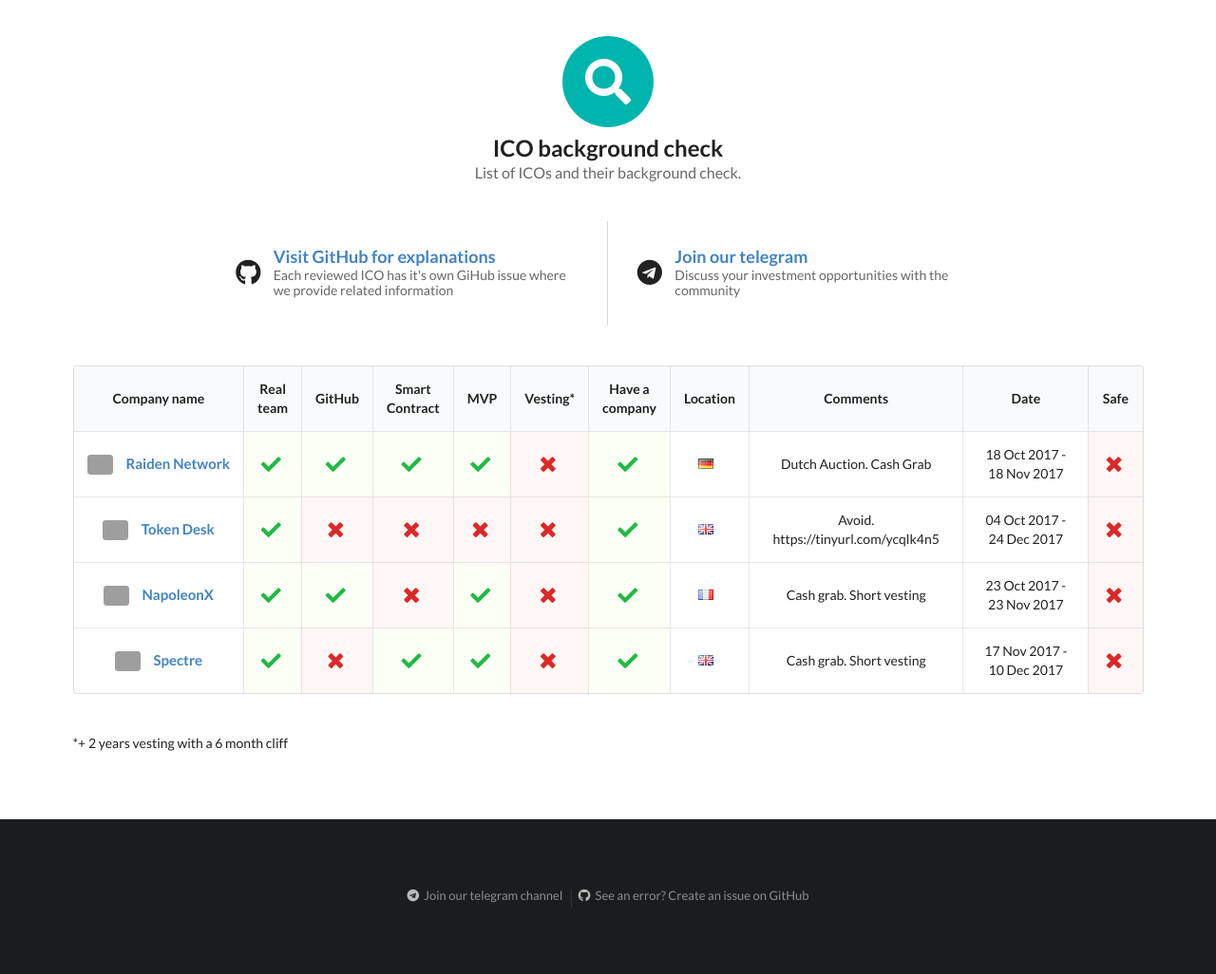
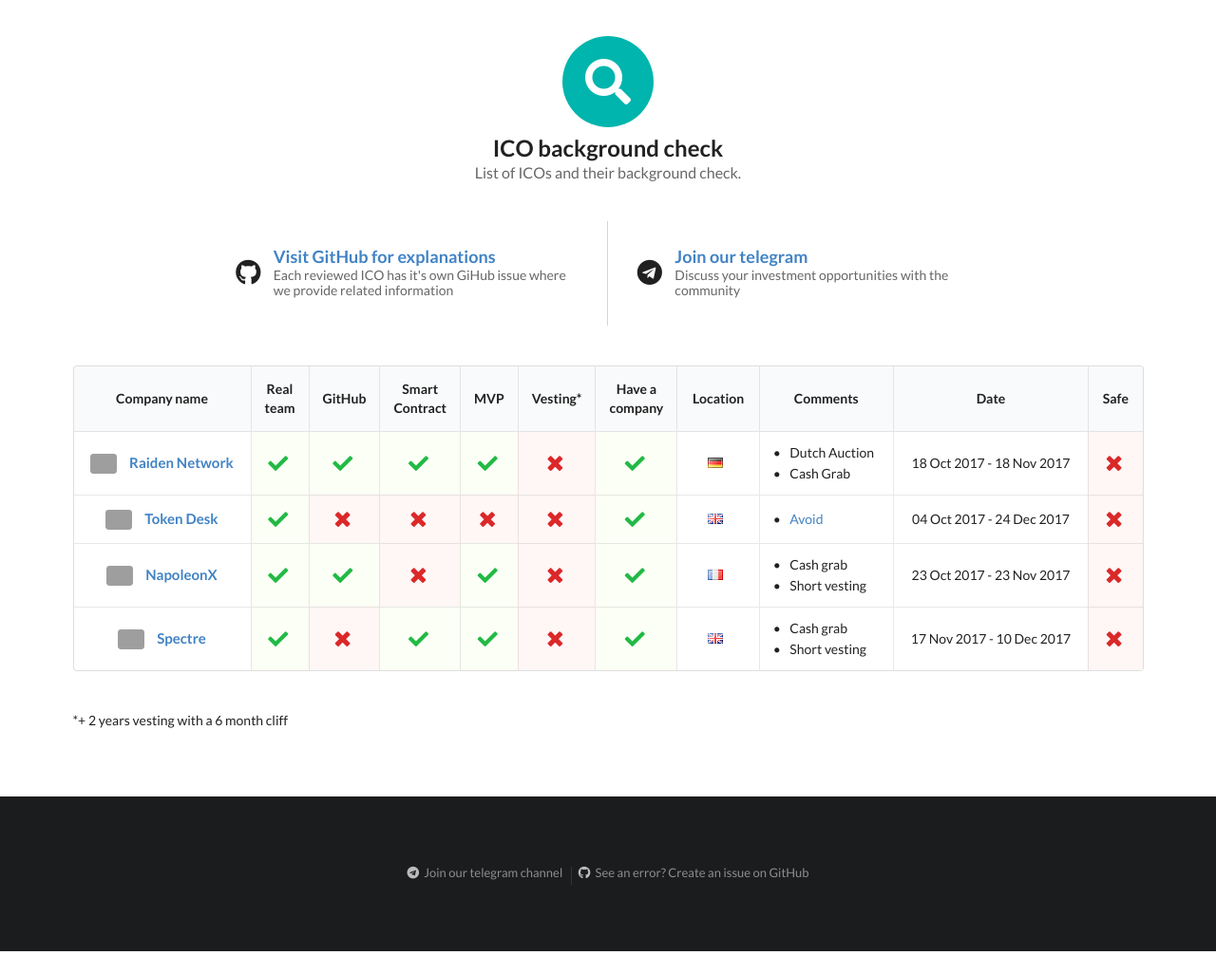
Before and after one commit to ico-check/ico-check, a Jekyll site: the page built from index.md, in a window 1280 px wide, cut to the strip 104-1130 px from the top of the page. Shown: the whole strip at 95% size. Built offline with Jekyll 4.4.1, drawn with Linux system fonts in a browser that asks for light colours; nearby versions of some CDN libraries; after the commit the page ends 1106 px from its top, so only the background shows below that; grey boxes are pictures that could not be loaded.

Commit message:
Comments are arranged in lists, each comment can have url assigned

```diff
--- a/_includes/centered-cell-if-exists.html
+++ /dev/null
@@ -1,7 +0,0 @@
-<td class="center aligned">
-  {% if include.content %}
-  {{ include.content }}
-  {% else %}
-  <i class="large icon minus"></i>
-  {% endif %}
-</td>
--- /dev/null
+++ b/_includes/comments-cell.html
@@ -0,0 +1,23 @@
+{% if include.is-mobile %}
+<td class="center aligned">
+{% else %}
+<td>
+{% endif %}
+  {% if include.comments %}
+    <ul class="ui list">
+      {% for comment in include.comments %}
+          <li>
+            {% if comment.url %}
+              <a href="{{comment.url}}">
+                {{ comment.content }}
+              </a>
+            {% else %}
+              {{ comment.content }}
+            {% endif %}
+          </li>
+      {% endfor %}
+    </ul>
+  {% else %}
+  <i class="large icon minus"></i>
+  {% endif %}
+</td>
--- a/_layouts/home.html
+++ b/_layouts/home.html
@@ -108,7 +108,7 @@
           <td class="three-wide">
             Comments
           </td>
-          {% include centered-cell-if-exists.html content=ico.comments %}
+          {% include comments-cell.html comments=ico.comments is-mobile=true %}
         </tr>
         <tr>
           <td class="three-wide">
@@ -157,7 +157,7 @@
 
       {% include flag-cell.html country=ico.location %}
 
-      {% include centered-cell-if-exists.html content=ico.comments %}
+      {% include comments-cell.html comments=ico.comments is-mobile=false %}
       {% include ico-dates-cell.html start-date=ico.ico-start-date end-date=ico.ico-end-date %}
 
       {% include bool-cell.html value=ico.safe %}
```
Also changed, not shown: _data/icos.yml (+12 -4 lines).
